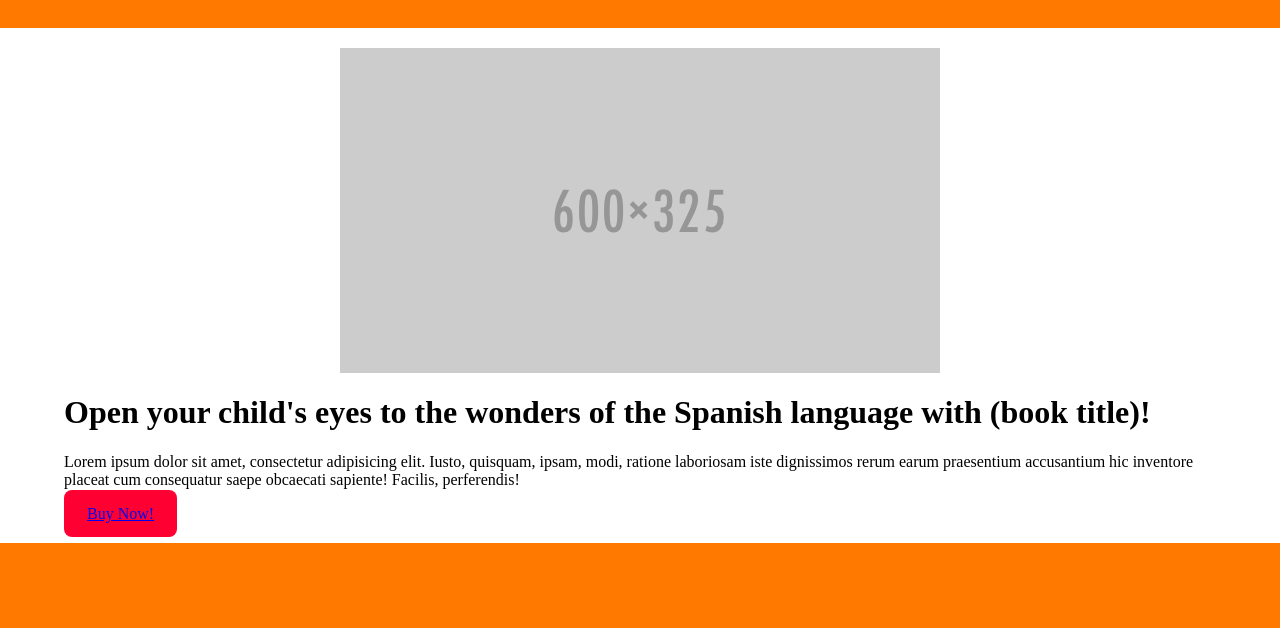
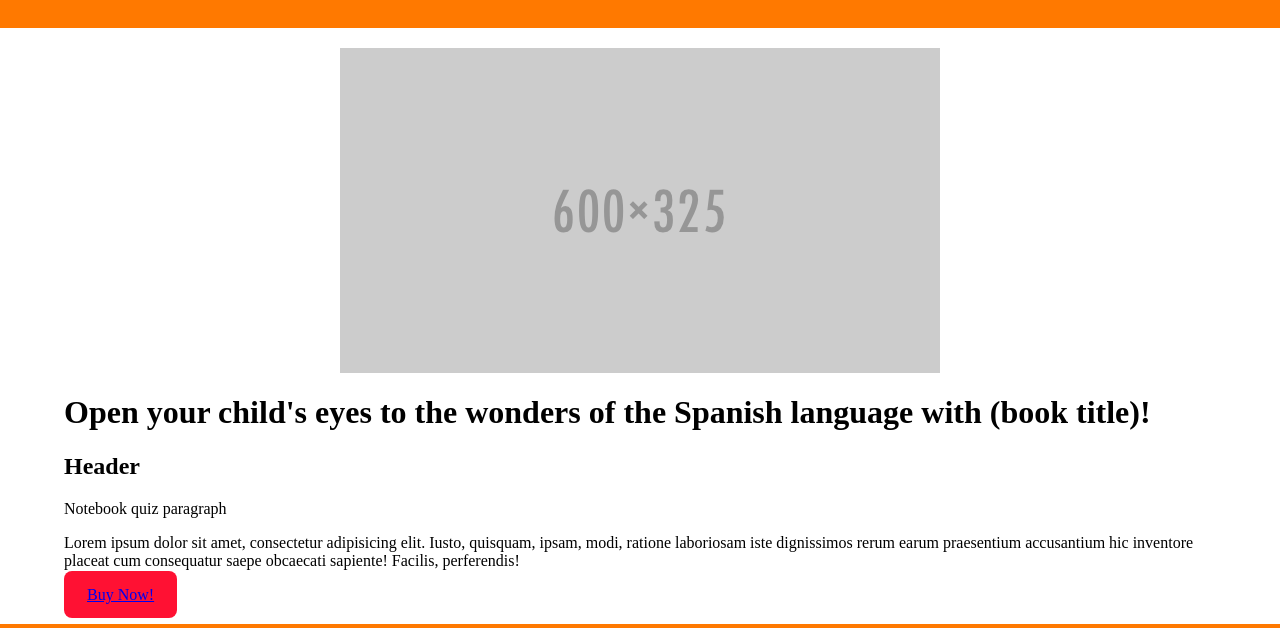
Before and after one commit to AmandaLopez/america_hispanic-landing-page, a plain HTML site: page index.html in a window 1280 px wide. In both pictures the pointer is over the link "Buy Now!". Shown: the part 172-800 px from the top of the page. Drawn offline with Linux system fonts and the light colour scheme.

Commit message:
Notebook quiz push

```diff
--- a/css/styles.css
+++ b/css/styles.css
@@ -54,7 +54,7 @@ footer p {
     }
 
 .button:hover {
-    background-color:#FF0033;
+    background-color:#FF1133;
 }
 
 /*OTHER STYLES*/
--- a/index.html
+++ b/index.html
@@ -21,6 +21,8 @@
     <main>
         <img src="images/pictures/600x325.png" alt="placeholder" title="placeholder" class="imageCenter"/>
         <h1>Open your child's eyes to the wonders of the Spanish language with (book title)!</h1>
+        <h2>Header</h2>
+        <p>Notebook quiz paragraph</p>
 
         <P>Lorem ipsum dolor sit amet, consectetur adipisicing elit. Iusto, quisquam, ipsam, modi, ratione laboriosam iste dignissimos rerum earum praesentium accusantium hic inventore placeat cum consequatur saepe obcaecati sapiente! Facilis, perferendis!</P>
 
```
